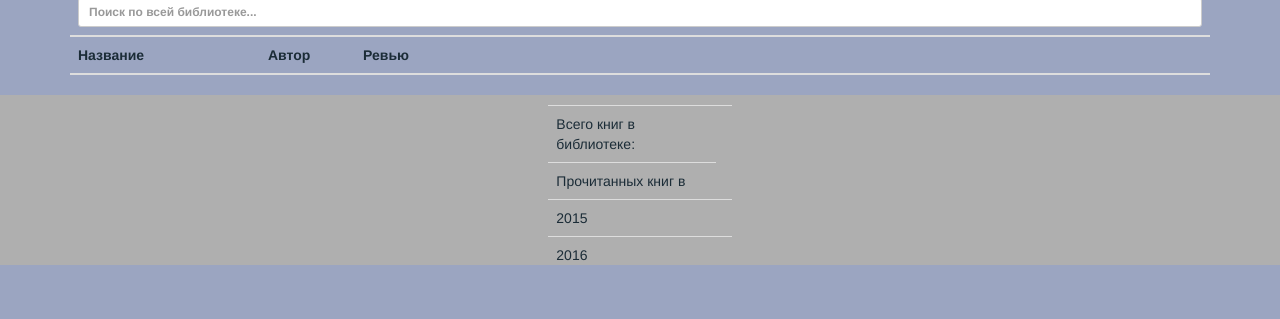
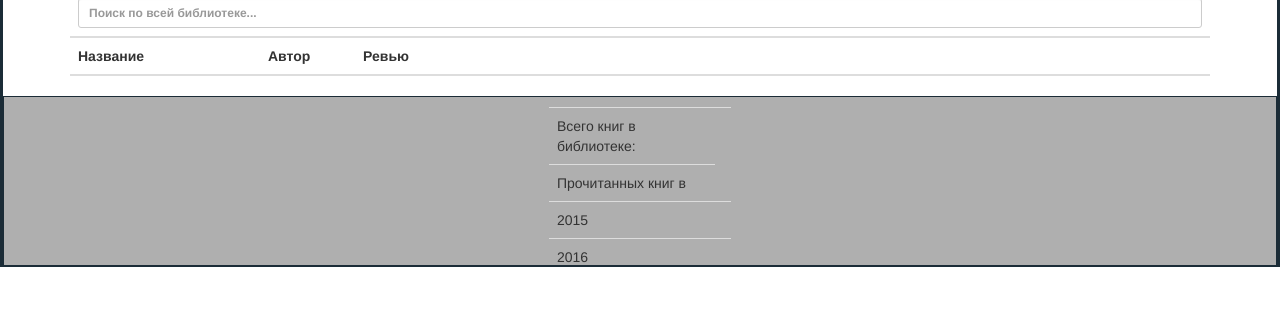
Before and after one commit to pevgen/weblib, a website: page public/index.html at #/allreviews in a window 1280 px wide. Shown: the part 61-380 px from the top of the page. Drawn offline with Linux system fonts and the light colour scheme.

Commit message:
## [1.0.1] - 2016-06-10 ### Changed - удалён фоновый цвет - добавлено сворачивание(по умолчанию) не очень важных элементов при вводе/редактировании страниц - на одной странице выводится 10 книг

```diff
--- a/public/styles/mystyles.css
+++ b/public/styles/mystyles.css
@@ -1,7 +1,27 @@
 body {
+/*
     background-color: #9BA5C1;
     color: #1B2C37;
+*/
 }
+
+/*  border around body */
+body {
+    border-style: solid;
+/*    border-width: 2px 10px 4px 20px;*/
+    border-width: thin medium thin medium;
+    border-color: #1B2C37;
+}
+
+/*  border under footer */
+footer {
+    border-style: solid;
+/*    border-width: 2px 10px 4px 20px;*/
+    border-width: thin;
+    border-color: #1B2C37;
+}
+
+
 
 .row-header {
     margin: 0px auto;
@@ -46,4 +66,9 @@ body {
         /*    font-size: 46px;*/
         display: none
     }
+
+    #idUlGenresListBook {
+        /*    font-size: 46px;*/
+        display: none
+    }
 }
--- a/public/templates/allreviews.html
+++ b/public/templates/allreviews.html
@@ -1,4 +1,4 @@
-<div class="container">
+<div id="idAllReviews" class="container">
 
 
     <div class="row">
@@ -6,7 +6,7 @@
 
         <div class="col-xs-12">
 
-            <table class="table table-striped" st-table="books">
+            <table class="table" st-table="books">
                 <thead>
                     <th colspan="3">
                         <input st-search="" class="input-sm form-control" type="text" placeholder="Поиск по всей библиотеке...">
--- a/src/styles/mystyles.css
+++ b/src/styles/mystyles.css
@@ -1,6 +1,8 @@
 body {
+/*
     background-color: #9BA5C1;
     color: #1B2C37;
+*/
 }
 
 /*  border around body */
```
Also changed, not shown: public/templates/listbook.html (+2 -2 lines), public/templates/onebookform.html (+6 -0 lines), src/templates/listbook.html (+1 -1 lines), src/templates/onebookform.html (+6 -0 lines), CHANGELOG.md, firebase.json, 1 other file.
